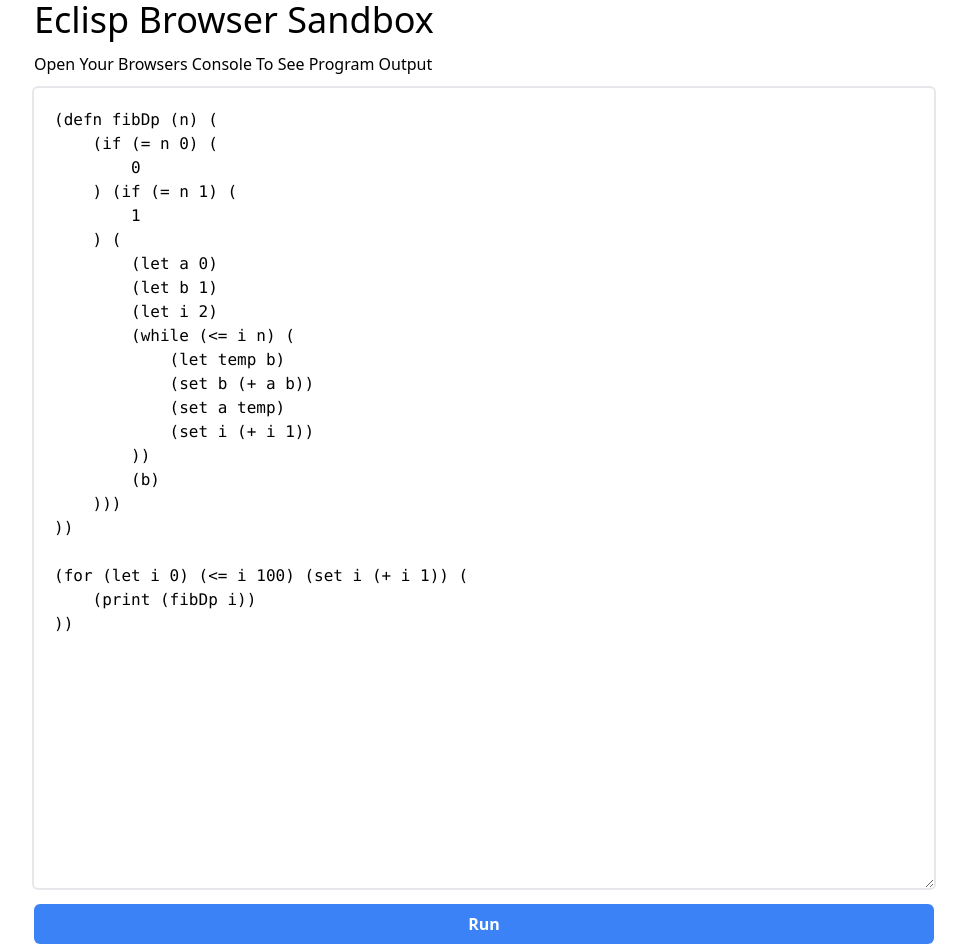
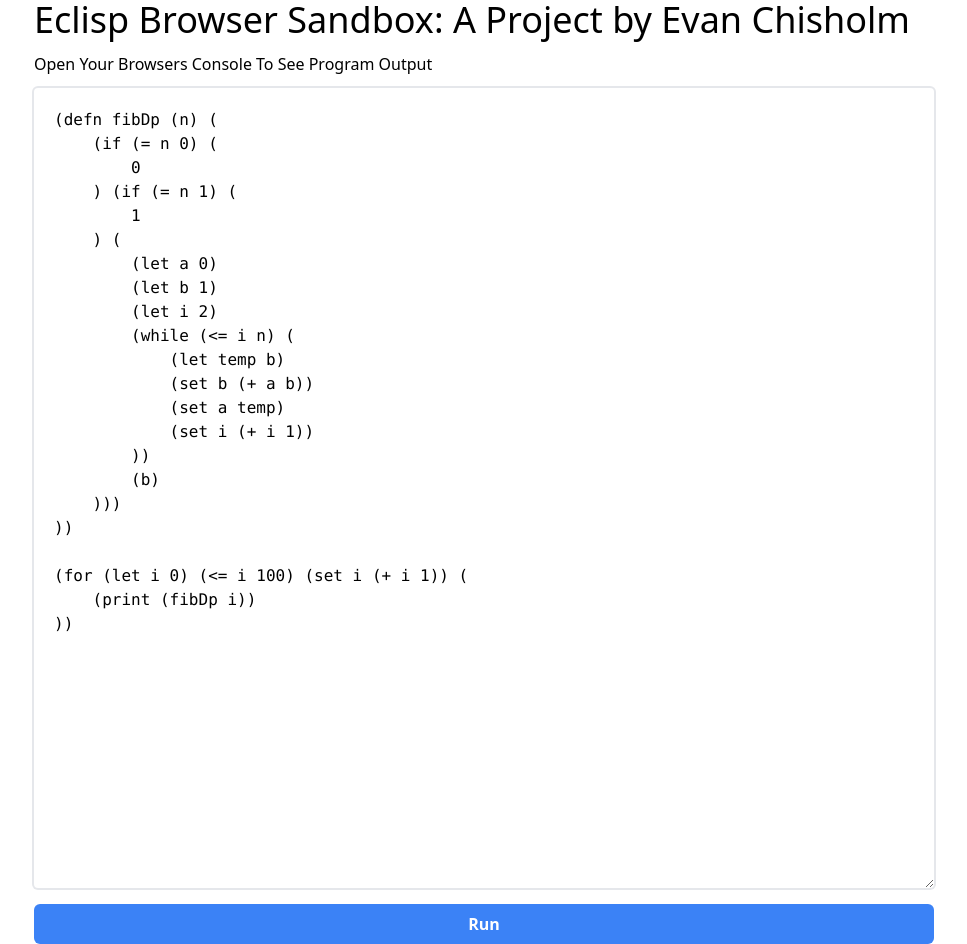
Before and after one commit to EvanChisholm1/eclisp, a website: page public/index.html in a window 1280 px wide. Shown: the whole page, without its empty margins (156-1123 px from the left). Drawn offline with nearby package versions, Linux system fonts and the light colour scheme.

Commit message:
updated web playground text

```diff
--- a/public/index.html
+++ b/public/index.html
@@ -14,7 +14,7 @@
     </head>
     <body class="dark:bg-slate-900 dark:text-white">
         <div class="grid gap-3 w-100% place-content-center">
-            <h1 class="text-4xl">Eclisp Browser Sandbox</h1>
+            <h1 class="text-4xl">Eclisp Browser Sandbox: A Project by Evan Chisholm</h1>
             <p>Open Your Browsers Console To See Program Output</p>
             <form class="grid gap-4">
                 <textarea
```
